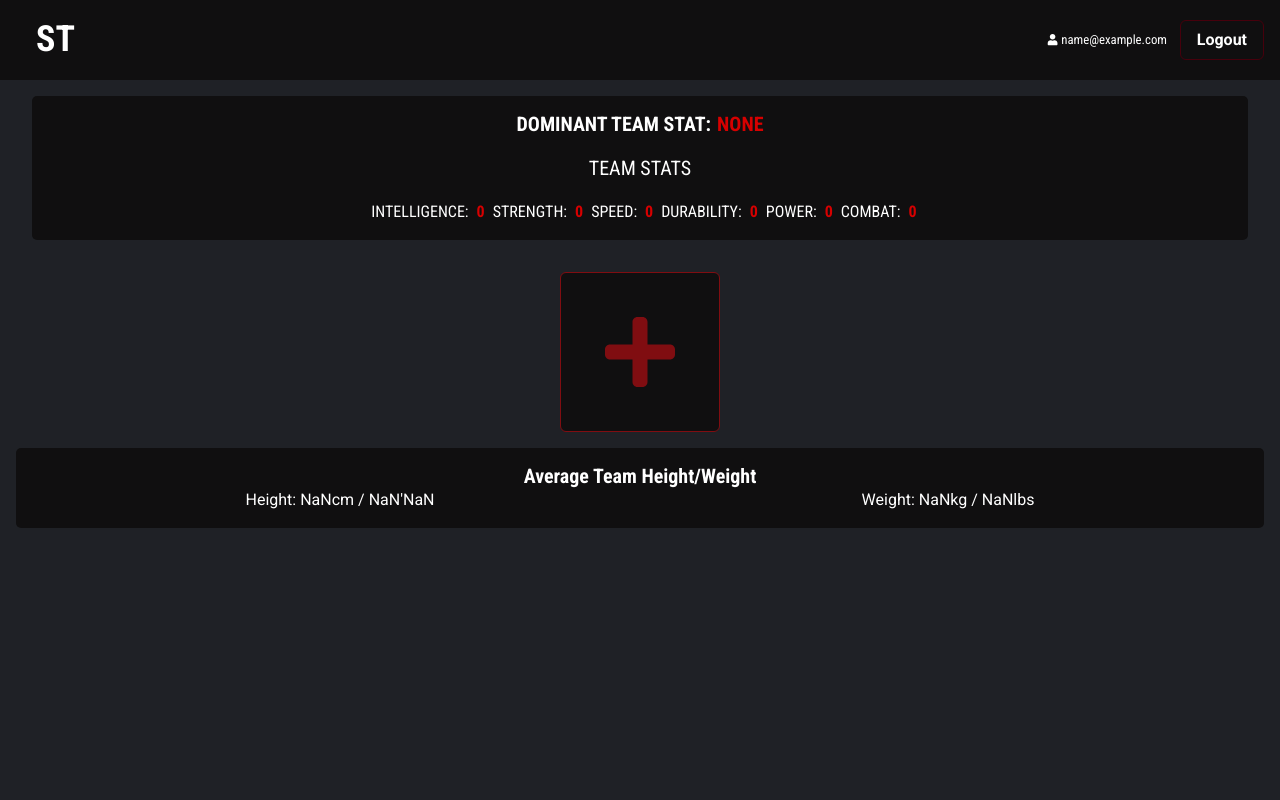
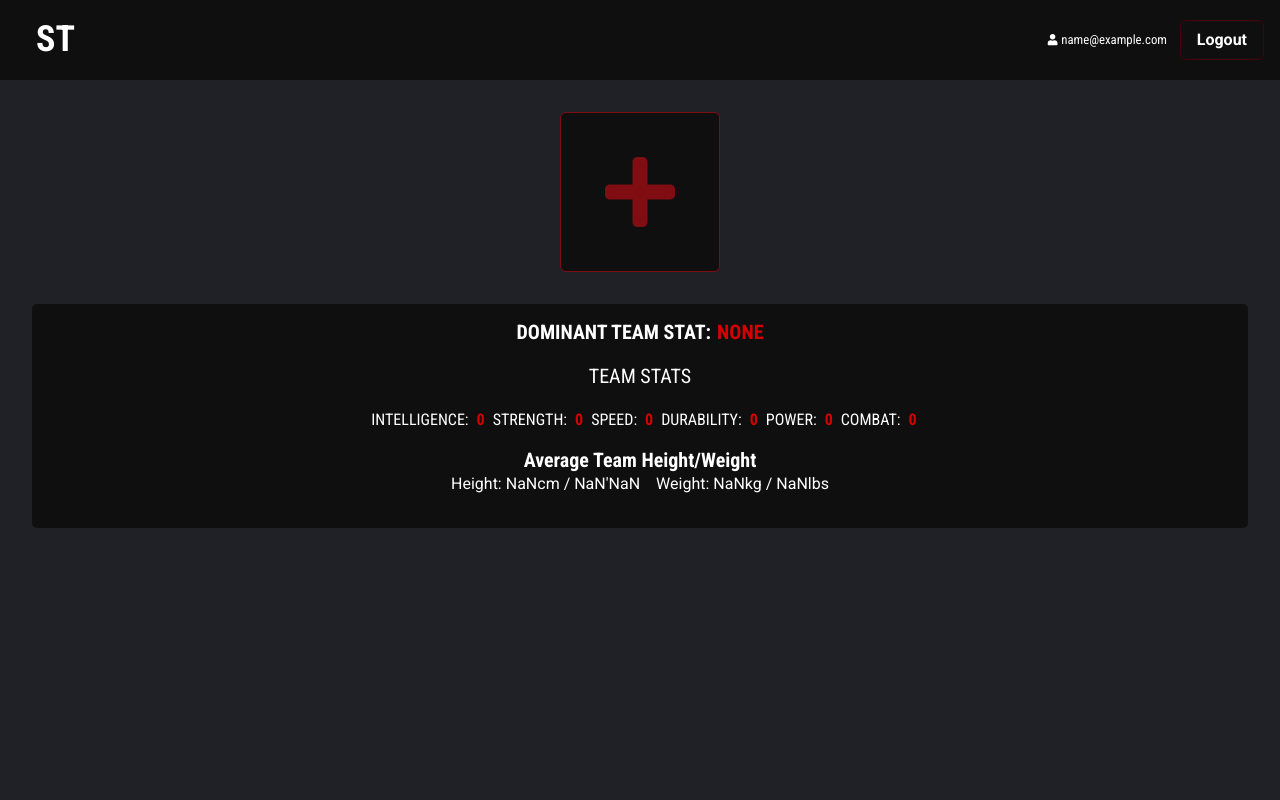
Before and after one commit to LMV-Codes/SuperTeam, a React (Create React App) app: page / in a window 1280 px wide. Shown: the top 800 px of the page. Built offline with nearby package versions, Linux system fonts and the light colour scheme; sample sign-in values are in the browser's storage.

Commit message:
Reorganized components in home

```diff
--- a/src/components/heroes/TeamHW.tsx
+++ b/src/components/heroes/TeamHW.tsx
@@ -46,7 +46,6 @@ export const TeamHW: React.FC<TeamHWProps> = ({ team }) => {
       justifyContent="center"
       alignContent="center"
       flexDirection="column"
-      marginBottom="2em"
       padding="1em"
       borderRadius="5px"
     >
@@ -54,7 +53,7 @@ export const TeamHW: React.FC<TeamHWProps> = ({ team }) => {
         Average Team Height/Weight
       </Heading>
       <Flex justifyContent="space-around">
-        <Text>
+        <Text marginRight="1em">
           Height: {avgHeight}cm / {avgFeet}
         </Text>
         <Text textAlign="end">
--- a/src/components/heroes/TeamStats.tsx
+++ b/src/components/heroes/TeamStats.tsx
@@ -1,6 +1,7 @@
 import { Flex, Heading, Text } from "@chakra-ui/layout";
 import React from "react";
 import { HeroData } from "../../utils/interfaces";
+import { TeamHW } from "./TeamHW";
 
 interface TeamStatsProps {
   team: HeroData[];
@@ -106,6 +107,7 @@ export const TeamStats: React.FC<TeamStatsProps> = ({ team }) => {
           </Flex>
         ))}
       </Flex>
+      <TeamHW team={team} />
     </Flex>
   );
 };
--- a/src/pages/Home.tsx
+++ b/src/pages/Home.tsx
@@ -5,7 +5,6 @@ import { TeamSearch } from "../components/heroes/TeamSearch";
 import { TeamMember } from "../components/heroes/TeamMember";
 import { HeroData } from "../utils/interfaces";
 import { TeamStats } from "../components/heroes/TeamStats";
-import { TeamHW } from "../components/heroes/TeamHW";
 
 export const Home: React.FC = () => {
   const [heroSearch, setTeamSearch] = useState(false);
@@ -13,7 +12,6 @@ export const Home: React.FC = () => {
   return (
     <Flex justifyContent="center">
       <Container maxW="container.xl" bg="brand.100" minHeight="100vh">
-        <TeamStats team={superTeam} />
         {heroSearch && (
           <TeamSearch
             superTeam={superTeam}
@@ -37,8 +35,7 @@ export const Home: React.FC = () => {
           ))}
           {superTeam.length < 6 && <AddHero setSearch={setTeamSearch} />}
         </Flex>
-
-        <TeamHW team={superTeam} />
+        <TeamStats team={superTeam} />
       </Container>
     </Flex>
   );
```
